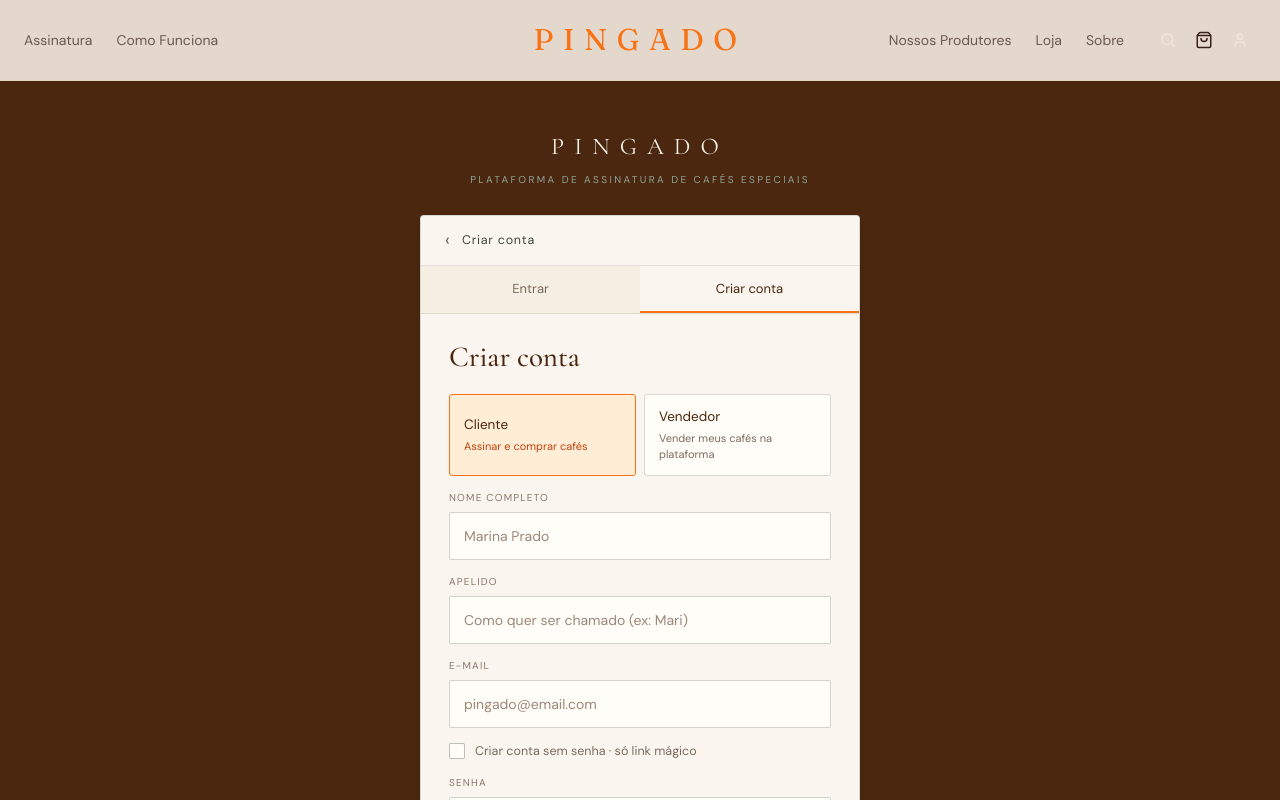
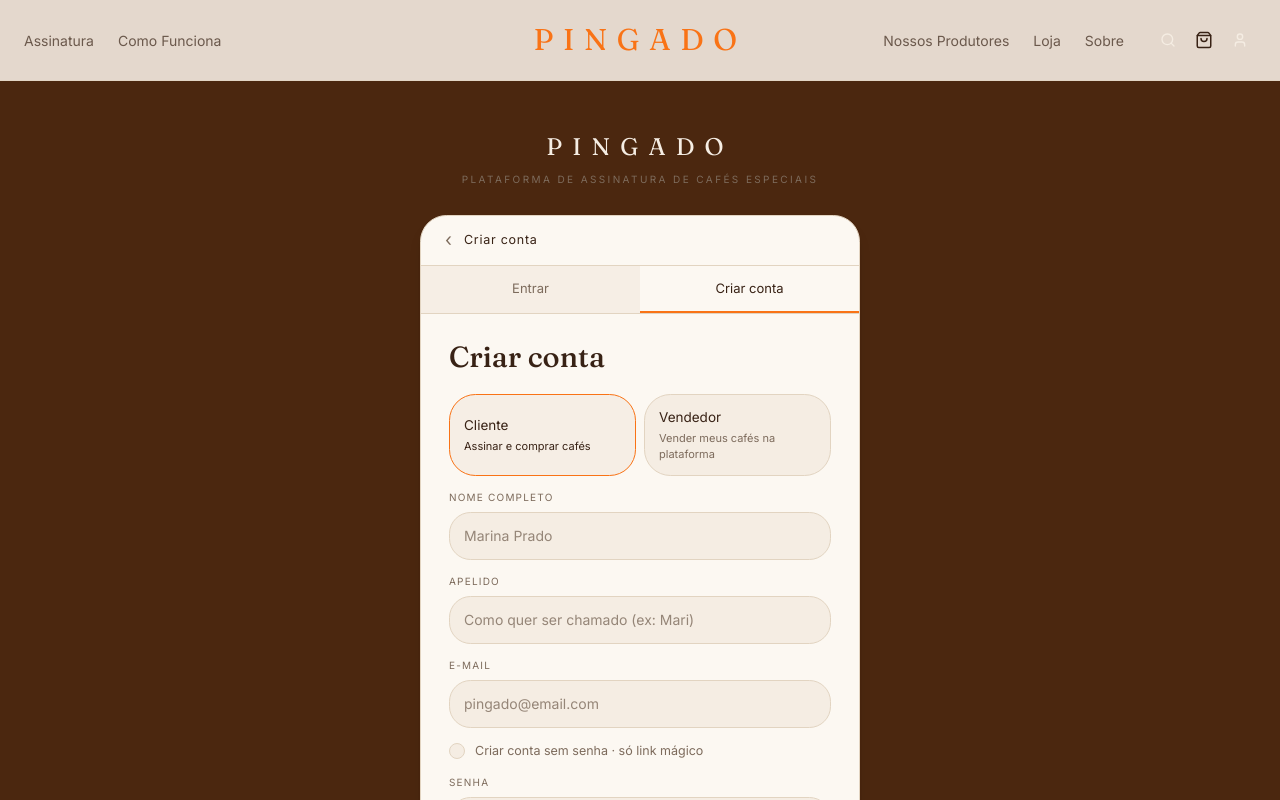
Before and after one commit to natycouto08nc-sudo/nova-pingado, a Next.js app: page /login in a window 1280 px wide. Both pictures are taken after a click on the button "Criar conta". Shown: the top 800 px of the page. Built offline with nearby package versions, Linux system fonts and the light colour scheme.

Commit message:
Padroniza o visual da tela de login

```diff
--- a/app/login/page.tsx
+++ b/app/login/page.tsx
@@ -43,18 +43,18 @@ function rotaDoPapel(papel: PapelUsuario) {
 function Field({ label, children }: { label: string; children: React.ReactNode }) {
   return (
     <label className="flex flex-col gap-[7px]">
-      <span className="text-[10px] tracking-[0.12em] uppercase text-pg-text-label">{label}</span>
+      <span className="text-[10px] tracking-[0.12em] uppercase text-muted-foreground">{label}</span>
       {children}
     </label>
   );
 }
 
-const inputCls = 'border border-[rgba(28,46,35,.2)] bg-pg-field rounded-[2px] px-[14px] py-[13px] text-sm text-pg-text placeholder:text-pg-text-tertiary focus:outline-none focus:border-pg-terracotta transition-colors';
+const inputCls = 'border border-border bg-background rounded-2xl px-[14px] py-[13px] text-sm text-foreground placeholder:text-muted-foreground/80 focus:outline-none focus:border-primary transition-colors';
 
 function ErroBox({ erro }: { erro: string }) {
   if (!erro) return null;
   return (
-    <div className="text-xs text-pg-error-fg bg-pg-error-bg border border-[rgba(155,58,44,.24)] rounded-[2px] px-[11px] py-[9px]">
+    <div className="text-xs text-destructive bg-destructive/10 border border-destructive/20 rounded-full px-[11px] py-[9px]">
       {erro}
     </div>
   );
@@ -65,8 +65,8 @@ function Chip({ label, active, onClick }: { label: string; active: boolean; onCl
     <button
       type="button"
       onClick={onClick}
-      className={`cursor-pointer text-xs px-[12px] py-[8px] rounded-[2px] border transition-colors ${
-        active ? 'bg-pg-terracotta border-pg-terracotta text-white' : 'bg-pg-field border-[rgba(28,46,35,.18)] text-[#3C4A3E]'
+      className={`cursor-pointer text-xs px-[12px] py-[8px] rounded-full border transition-colors ${
+        active ? 'bg-primary border-primary text-white' : 'bg-background border-border text-foreground'
       }`}
     >
       {label}
@@ -82,8 +82,8 @@ function Dots({ value, onChange }: { value: number; onChange: (n: number) => voi
           key={n}
           type="button"
           onClick={() => onChange(n)}
-          className={`cursor-pointer w-7 h-7 rounded-[2px] text-[11.5px] border transition-colors ${
-            value === n ? 'bg-pg-terracotta border-pg-terracotta text-white' : 'bg-pg-field border-[rgba(28,46,35,.18)] text-[#5E6A5C]'
+          className={`cursor-pointer w-7 h-7 rounded-full text-[11.5px] border transition-colors ${
+            value === n ? 'bg-primary border-primary text-white' : 'bg-background border-border text-muted-foreground'
           }`}
         >
           {n}
@@ -203,31 +203,31 @@ export default function LoginPage() {
   const mostrarTabs = passo === 'email' || passo === 'cadastro';
 
   return (
-    <div className="min-h-screen bg-pg-green flex flex-col justify-between text-pg-cream font-pg-ui">
+    <div className="min-h-screen bg-secondary flex flex-col justify-between text-secondary-foreground font-sans">
       <SiteHeader />
       <div className="flex-1 flex flex-col items-center justify-center py-[50px] px-6">
-        <div className="font-pg-display text-2xl tracking-[.42em] text-pg-cream-2">PINGADO</div>
-        <div className="text-[10px] tracking-[.24em] uppercase text-[#8FA394] mt-[9px]">Plataforma de assinatura de cafés especiais</div>
+        <div className="font-serif text-2xl tracking-[.42em] text-secondary-foreground">PINGADO</div>
+        <div className="text-[10px] tracking-[.24em] uppercase text-muted-foreground mt-[9px]">Plataforma de assinatura de cafés especiais</div>
 
-        <div className="w-[440px] max-w-full bg-pg-surface rounded-[4px] mt-7 text-pg-text overflow-hidden shadow-lg border border-[rgba(28,46,35,.15)]">
-          <div className="px-6 py-[15px] border-b border-[rgba(28,46,35,.10)] flex items-center gap-3">
+        <div className="w-[440px] max-w-full bg-card rounded-3xl mt-7 text-foreground overflow-hidden shadow-lg border border-border">
+          <div className="px-6 py-[15px] border-b border-border flex items-center gap-3">
           {podeVoltar && (
-            <button onClick={voltar} className="cursor-pointer border-0 bg-transparent p-0 text-lg leading-none text-[#5E6A5C]" aria-label="Voltar">‹</button>
+            <button onClick={voltar} className="cursor-pointer border-0 bg-transparent p-0 text-lg leading-none text-muted-foreground" aria-label="Voltar">‹</button>
           )}
-          <div className="text-[12.5px] tracking-[.06em] text-[#3C4A3E]">{texto.titulo}</div>
+          <div className="text-[12.5px] tracking-[.06em] text-foreground">{texto.titulo}</div>
         </div>
 
         {mostrarTabs && (
-          <div className="grid grid-cols-2 bg-pg-surface-alt border-b border-[rgba(28,46,35,.10)]">
+          <div className="grid grid-cols-2 bg-muted/40 border-b border-border">
             <button
               onClick={() => irAba('email')}
-              className={`cursor-pointer border-0 border-b-2 text-[13px] py-[13px] px-[10px] ${abaAtiva === 'email' ? 'bg-pg-surface text-pg-green border-pg-terracotta' : 'bg-transparent text-pg-text-secondary border-transparent'}`}
+              className={`cursor-pointer border-0 border-b-2 text-[13px] py-[13px] px-[10px] ${abaAtiva === 'email' ? 'bg-card text-foreground border-primary' : 'bg-transparent text-muted-foreground border-transparent'}`}
             >
               Entrar
             </button>
             <button
               onClick={() => irAba('cadastro')}
-              className={`cursor-pointer border-0 border-b-2 text-[13px] py-[13px] px-[10px] ${abaAtiva === 'cadastro' ? 'bg-pg-surface text-pg-green border-pg-terracotta' : 'bg-transparent text-pg-text-secondary border-transparent'}`}
+              className={`cursor-pointer border-0 border-b-2 text-[13px] py-[13px] px-[10px] ${abaAtiva === 'cadastro' ? 'bg-card text-foreground border-primary' : 'bg-transparent text-muted-foreground border-transparent'}`}
             >
               Criar conta
             </button>
@@ -235,7 +235,7 @@ export default function LoginPage() {
         )}
 
         <div className="px-7 pt-[26px] pb-7">
-          <h1 className="font-pg-display font-medium text-[29px] leading-[1.15] text-pg-green m-0">{texto.headline}</h1>
+          <h1 className="font-serif font-medium text-[29px] leading-[1.15] text-foreground m-0">{texto.headline}</h1>
 
           {passo === 'email' && (
             <div className="mt-5 flex flex-col gap-[14px]">
@@ -246,23 +246,23 @@ export default function LoginPage() {
                 <input type="password" className={inputCls} value={senha} onChange={(e) => { setSenha(e.target.value); setErro(''); }} placeholder="••••••••" />
               </Field>
               <ErroBox erro={erro} />
-              <button disabled={loading} onClick={() => handleEntrarSenha()} className="cursor-pointer border-0 bg-pg-terracotta hover:bg-pg-terracotta-hover text-white text-[13.5px] py-[14px] rounded-[2px] transition-colors disabled:opacity-60">
+              <button disabled={loading} onClick={() => handleEntrarSenha()} className="cursor-pointer border-0 bg-primary hover:bg-primary-hover text-white text-[13.5px] py-[14px] rounded-full transition-colors disabled:opacity-60">
                 Entrar
               </button>
               <div className="flex items-center justify-between gap-3">
-                <button onClick={handleEnviarLink} className="cursor-pointer border-0 bg-transparent p-0 text-[12.5px] text-pg-terracotta">Entrar sem senha · link mágico</button>
-                <span className="text-xs text-pg-text-tertiary">Esqueci minha senha</span>
+                <button onClick={handleEnviarLink} className="cursor-pointer border-0 bg-transparent p-0 text-[12.5px] text-primary">Entrar sem senha · link mágico</button>
+                <span className="text-xs text-muted-foreground/80">Esqueci minha senha</span>
               </div>
 
-              <div className="mt-2 pt-4 border-t border-[rgba(28,46,35,.08)] flex flex-col gap-2">
-                <div className="text-[10px] tracking-[.12em] uppercase text-pg-text-label">Contas de demonstração</div>
+              <div className="mt-2 pt-4 border-t border-border flex flex-col gap-2">
+                <div className="text-[10px] tracking-[.12em] uppercase text-muted-foreground">Contas de demonstração</div>
                 {DEMOS.map((d) => (
                   <button
                     key={d.email}
                     onClick={() => usarDemo(d.email)}
-                    className="cursor-pointer text-left border border-[rgba(28,46,35,.14)] hover:border-pg-terracotta bg-pg-field rounded-[2px] px-3 py-2 text-[12px] text-pg-text-secondary transition-colors"
+                    className="cursor-pointer text-left border border-border hover:border-primary bg-background rounded-full px-3 py-2 text-[12px] text-muted-foreground transition-colors"
                   >
-                    <span className="text-pg-text">{d.email}</span> · {d.tipo}
+                    <span className="text-foreground">{d.email}</span> · {d.tipo}
                   </button>
                 ))}
               </div>
@@ -271,19 +271,19 @@ export default function LoginPage() {
 
           {passo === 'metodo' && (
             <div className="mt-5 flex flex-col gap-[10px]">
-              <button onClick={handleEnviarLink} className="cursor-pointer text-left border border-pg-terracotta bg-pg-accent-bg rounded-[3px] px-[18px] py-4">
+              <button onClick={handleEnviarLink} className="cursor-pointer text-left border border-primary bg-muted/40 rounded-3xl px-[18px] py-4">
                 <div className="flex items-center justify-between gap-[10px]">
-                  <span className="text-[14.5px] text-pg-green">Receber link mágico por e-mail</span>
-                  <span className="text-[9.5px] tracking-[.12em] uppercase px-[7px] py-[3px] rounded-[2px] bg-pg-terracotta text-white">recomendado</span>
+                  <span className="text-[14.5px] text-foreground">Receber link mágico por e-mail</span>
+                  <span className="text-[9.5px] tracking-[.12em] uppercase px-[7px] py-[3px] rounded-full bg-primary text-white">recomendado</span>
                 </div>
-                <div className="text-xs text-pg-accent-fg mt-[6px] leading-[1.5]">Um clique no e-mail e você entra. Sem senha, válido por 15 minutos.</div>
+                <div className="text-xs text-foreground mt-[6px] leading-[1.5]">Um clique no e-mail e você entra. Sem senha, válido por 15 minutos.</div>
               </button>
-              <button onClick={() => setPasso('senha')} className="cursor-pointer text-left border border-[rgba(28,46,35,.2)] bg-pg-field rounded-[3px] px-[18px] py-4">
-                <div className="text-[14.5px] text-pg-green">Entrar com minha senha</div>
-                <div className="text-xs text-pg-text-secondary mt-[6px] leading-[1.5]">Use a senha cadastrada para esta conta.</div>
+              <button onClick={() => setPasso('senha')} className="cursor-pointer text-left border border-border bg-background rounded-3xl px-[18px] py-4">
+                <div className="text-[14.5px] text-foreground">Entrar com minha senha</div>
+                <div className="text-xs text-muted-foreground mt-[6px] leading-[1.5]">Use a senha cadastrada para esta conta.</div>
               </button>
-              <div className="text-[11.5px] text-pg-text-tertiary mt-[6px]">
-                Conta identificada: <span className="text-[#3C4A3E]">{email}</span> · perfil {perfilDetectado}
+              <div className="text-[11.5px] text-muted-foreground/80 mt-[6px]">
+                Conta identificada: <span className="text-foreground">{email}</span> · perfil {perfilDetectado}
               </div>
             </div>
           )}
@@ -294,30 +294,30 @@ export default function LoginPage() {
                 <input type="password" className={inputCls} value={senha} onChange={(e) => { setSenha(e.target.value); setErro(''); }} placeholder="••••••••" />
               </Field>
               <ErroBox erro={erro} />
-              <button disabled={loading} onClick={() => handleEntrarSenha()} className="cursor-pointer border-0 bg-pg-terracotta hover:bg-pg-terracotta-hover text-white text-[13.5px] py-[14px] rounded-[2px] transition-colors disabled:opacity-60">
+              <button disabled={loading} onClick={() => handleEntrarSenha()} className="cursor-pointer border-0 bg-primary hover:bg-primary-hover text-white text-[13.5px] py-[14px] rounded-full transition-colors disabled:opacity-60">
                 Entrar
               </button>
               <div className="flex items-center justify-between gap-3">
-                <button onClick={handleEnviarLink} className="cursor-pointer border-0 bg-transparent p-0 text-[12.5px] text-pg-terracotta">Prefiro o link mágico</button>
-                <span className="text-xs text-pg-text-tertiary">Esqueci minha senha</span>
+                <button onClick={handleEnviarLink} className="cursor-pointer border-0 bg-transparent p-0 text-[12.5px] text-primary">Prefiro o link mágico</button>
+                <span className="text-xs text-muted-foreground/80">Esqueci minha senha</span>
               </div>
             </div>
           )}
 
           {passo === 'enviado' && (
             <div className="mt-5 flex flex-col gap-[14px]">
-              <div className="border border-[rgba(28,46,35,.14)] bg-pg-field rounded-[3px] px-5 py-[18px]">
-                <div className="text-[9.5px] tracking-[.14em] uppercase text-pg-text-tertiary">Simulação da caixa de entrada</div>
-                <div className="font-pg-display text-xl text-pg-green mt-2">Seu acesso ao Pingado</div>
-                <p className="my-[6px] mb-[14px] text-[12.5px] text-pg-text-secondary leading-[1.55]">Para {email} · o link expira em 15 minutos e só funciona uma vez.</p>
-                <button disabled={loading} onClick={handleAbrirLink} className="cursor-pointer w-full border-0 bg-pg-green text-pg-cream-2 text-[13px] py-3 px-[18px] rounded-[2px] disabled:opacity-60">
+              <div className="border border-border bg-background rounded-3xl px-5 py-[18px]">
+                <div className="text-[9.5px] tracking-[.14em] uppercase text-muted-foreground/80">Simulação da caixa de entrada</div>
+                <div className="font-serif text-xl text-foreground mt-2">Seu acesso ao Pingado</div>
+                <p className="my-[6px] mb-[14px] text-[12.5px] text-muted-foreground leading-[1.55]">Para {email} · o link expira em 15 minutos e só funciona uma vez.</p>
+                <button disabled={loading} onClick={handleAbrirLink} className="cursor-pointer w-full border-0 bg-secondary text-secondary-foreground text-[13px] py-3 px-[18px] rounded-full disabled:opacity-60">
                   Entrar no Pingado
                 </button>
               </div>
               <ErroBox erro={erro} />
               <div className="flex items-center justify-between gap-3">
-                <button onClick={handleEnviarLink} className="cursor-pointer border-0 bg-transparent p-0 text-[12.5px] text-pg-terracotta">Reenviar link</button>
-                <button onClick={() => setPasso('senha')} className="cursor-pointer border-0 bg-transparent p-0 text-[12.5px] text-[#5E6A5C]">Usar senha em vez disso</button>
+                <button onClick={handleEnviarLink} className="cursor-pointer border-0 bg-transparent p-0 text-[12.5px] text-primary">Reenviar link</button>
+                <button onClick={() => setPasso('senha')} className="cursor-pointer border-0 bg-transparent p-0 text-[12.5px] text-muted-foreground">Usar senha em vez disso</button>
               </div>
             </div>
           )}
@@ -331,10 +331,10 @@ export default function LoginPage() {
                     <button
                       key={t}
                       onClick={() => { setContaTipo(t); setErro(''); }}
-                      className={`cursor-pointer text-left border rounded-[3px] px-[14px] py-3 ${on ? 'bg-pg-accent-bg border-pg-terracotta' : 'bg-pg-field border-[rgba(28,46,35,.18)]'}`}
+                      className={`cursor-pointer text-left border rounded-3xl px-[14px] py-3 ${on ? 'bg-muted/40 border-primary' : 'bg-background border-border'}`}
                     >
-                      <div className="text-[13.5px] text-pg-green">{t === 'cliente' ? 'Cliente' : 'Vendedor'}</div>
-                      <div className={`text-[11px] mt-[3px] ${on ? 'text-pg-accent-fg' : 'text-pg-text-secondary'}`}>
+                      <div className="text-[13.5px] text-foreground">{t === 'cliente' ? 'Cliente' : 'Vendedor'}</div>
+                      <div className={`text-[11px] mt-[3px] ${on ? 'text-foreground' : 'text-muted-foreground'}`}>
                         {t === 'cliente' ? 'Assinar e comprar cafés' : 'Vender meus cafés na plataforma'}
                       </div>
                     </button>
@@ -355,11 +355,11 @@ export default function LoginPage() {
               <label className="flex items-center gap-[10px] cursor-pointer select-none">
                 <span
                   onClick={() => setSemSenha((v) => !v)}
-                  className={`w-[16px] h-[16px] rounded-[2px] border flex-none flex items-center justify-center ${semSenha ? 'bg-pg-terracotta border-pg-terracotta' : 'bg-pg-field border-[rgba(28,46,35,.3)]'}`}
+                  className={`w-[16px] h-[16px] rounded-full border flex-none flex items-center justify-center ${semSenha ? 'bg-primary border-primary' : 'bg-background border-border'}`}
                 >
                   {semSenha && <span className="w-[8px] h-[8px] rounded-[1px] bg-white" />}
                 </span>
-                <span className="text-[12.5px] text-pg-text-secondary" onClick={() => setSemSenha((v) => !v)}>Criar conta sem senha · só link mágico</span>
+                <span className="text-[12.5px] text-muted-foreground" onClick={() => setSemSenha((v) => !v)}>Criar conta sem senha · só link mágico</span>
               </label>
               {!semSenha && (
                 <Field label="Senha">
@@ -367,10 +367,10 @@ export default function LoginPage() {
                 </Field>
               )}
               <ErroBox erro={erro} />
-              <button onClick={handleCriarConta} className="cursor-pointer border-0 bg-pg-terracotta hover:bg-pg-terracotta-hover text-white text-[13.5px] py-[14px] rounded-[2px] transition-colors">
+              <button onClick={handleCriarConta} className="cursor-pointer border-0 bg-primary hover:bg-primary-hover text-white text-[13.5px] py-[14px] rounded-full transition-colors">
                 {contaTipo === 'vendedor' ? 'Continuar · dados da torrefação' : 'Continuar · meu perfil sensorial'}
               </button>
-              <div className="text-[11.5px] text-pg-text-tertiary leading-[1.5]">Ao criar a conta você aceita os termos de uso e a política de privacidade do Pingado.</div>
+              <div className="text-[11.5px] text-muted-foreground/80 leading-[1.5]">Ao criar a conta você aceita os termos de uso e a política de privacidade do Pingado.</div>
             </div>
           )}
 
@@ -378,17 +378,17 @@ export default function LoginPage() {
             <div className="mt-5 flex flex-col gap-4">
               <div className="flex flex-col gap-[2px]">
                 {SENS_AXES.map((axis) => (
-                  <div key={axis.key} className="py-2 border-b border-[rgba(28,46,35,.08)]">
+                  <div key={axis.key} className="py-2 border-b border-border">
                     <div className="flex items-center justify-between gap-[10px]">
-                      <span className="text-[13px] text-pg-text">{axis.label}</span>
+                      <span className="text-[13px] text-foreground">{axis.label}</span>
                       <Dots value={quiz[axis.key]} onChange={(n) => setQuiz((q) => ({ ...q, [axis.key]: n }))} />
                     </div>
-                    <div className="text-[10.5px] text-pg-text-tertiary mt-[5px]">{axis.left} → {axis.right}</div>
+                    <div className="text-[10.5px] text-muted-foreground/80 mt-[5px]">{axis.left} → {axis.right}</div>
                   </div>
                 ))}
               </div>
               <div>
-                <div className="text-[10px] tracking-[.12em] uppercase text-pg-text-label mb-2">Alguma restrição?</div>
+                <div className="text-[10px] tracking-[.12em] uppercase text-muted-foreground mb-2">Alguma restrição?</div>
                 <div className="flex flex-wrap gap-[7px]">
                   {RESTRICOES_QUIZ.map((r) => (
                     <Chip key={r} label={r} active={quizRestricoes.includes(r)} onClick={() => toggleRestricao(r)} />
@@ -396,14 +396,14 @@ export default function LoginPage() {
                 </div>
               </div>
               <div>
-                <div className="text-[10px] tracking-[.12em] uppercase text-pg-text-label mb-2">Plano da assinatura</div>
+                <div className="text-[10px] tracking-[.12em] uppercase text-muted-foreground mb-2">Plano da assinatura</div>
                 <div className="flex gap-[7px]">
                   {PLANOS_ASSINATURA.map((p) => (
                     <Chip key={p} label={p} active={contaPlano === p} onClick={() => setContaPlano(p)} />
                   ))}
                 </div>
               </div>
-              <button onClick={handleConcluirQuiz} className="cursor-pointer border-0 bg-pg-terracotta hover:bg-pg-terracotta-hover text-white text-[13.5px] py-[14px] rounded-[2px] transition-colors">
+              <button onClick={handleConcluirQuiz} className="cursor-pointer border-0 bg-primary hover:bg-primary-hover text-white text-[13.5px] py-[14px] rounded-full transition-colors">
                 Ver meu perfil sensorial
               </button>
             </div>
@@ -423,7 +423,7 @@ export default function LoginPage() {
                 <input className={inputCls} value={lojaCapacidade} onChange={(e) => { setLojaCapacidade(e.target.value); setErro(''); }} placeholder="400" />
               </Field>
               <div>
-                <div className="text-[10px] tracking-[.12em] uppercase text-pg-text-label mb-2">Quero vender em</div>
+                <div className="text-[10px] tracking-[.12em] uppercase text-muted-foreground mb-2">Quero vender em</div>
                 <div className="flex flex-wrap gap-[7px]">
                   {(['Vitrine', 'Assinatura'] as const).map((c) => (
                     <Chip key={c} label={c} active={lojaCanais.includes(c)} onClick={() => toggleCanal(c)} />
@@ -431,7 +431,7 @@ export default function LoginPage() {
                 </div>
               </div>
               <ErroBox erro={erro} />
-              <button onClick={handleConcluirLoja} className="cursor-pointer border-0 bg-pg-terracotta hover:bg-pg-terracotta-hover text-white text-[13.5px] py-[14px] rounded-[2px] transition-colors">
+              <button onClick={handleConcluirLoja} className="cursor-pointer border-0 bg-primary hover:bg-primary-hover text-white text-[13.5px] py-[14px] rounded-full transition-colors">
                 Criar meu painel de vendedor
               </button>
             </div>
@@ -439,14 +439,14 @@ export default function LoginPage() {
 
           {passo === 'pronto' && (
             <div className="mt-5 flex flex-col gap-[14px]">
-              <div className="border border-[rgba(192,86,43,.3)] bg-pg-accent-bg rounded-[3px] px-5 py-[18px]">
-                <div className="text-[9.5px] tracking-[.14em] uppercase text-pg-terracotta-text">
+              <div className="border border-primary/40 bg-muted/40 rounded-3xl px-5 py-[18px]">
+                <div className="text-[9.5px] tracking-[.14em] uppercase text-primary">
                   {contaTipo === 'vendedor' ? 'Painel liberado' : 'Perfil sensorial mapeado'}
                 </div>
-                <div className="font-pg-display text-2xl text-pg-green mt-[7px] leading-[1.15]">
+                <div className="font-serif text-2xl text-foreground mt-[7px] leading-[1.15]">
                   {contaTipo === 'vendedor' ? (contaNome || 'Sua torrefação') : (pronto?.perfilNome || melhorPerfilQuiz.nome)}
                 </div>
-                <p className="mt-2 text-[12.5px] text-pg-accent-fg leading-[1.55]">
+                <p className="mt-2 text-[12.5px] text-foreground leading-[1.55]">
                   {contaTipo === 'vendedor'
                     ? `Conta criada para ${email}. Cadastre seu primeiro café com perfil sensorial completo para entrar na curadoria do próximo ciclo.`
                     : `Suas caixas do plano ${contaPlano} vão priorizar cafés compatíveis com esse paladar${quizRestricoes.length ? ', respeitando: ' + quizRestricoes.join(', ') + '.' : '.'}`}
@@ -458,7 +458,7 @@ export default function LoginPage() {
                         <span className="text-[11.5px] text-[#5E4A3C]">{axis.label}</span>
                         <div className="flex gap-1">
                           {pipsFor(quiz[axis.key]).map((on, i) => (
-                            <span key={i} className={`w-[7px] h-[7px] rounded-full ${on ? 'bg-pg-terracotta' : 'bg-[#DED5C6]'}`} />
+                            <span key={i} className={`w-[7px] h-[7px] rounded-full ${on ? 'bg-primary' : 'bg-[#DED5C6]'}`} />
                           ))}
                         </div>
                       </div>
@@ -466,7 +466,7 @@ export default function LoginPage() {
                   </div>
                 )}
               </div>
-              <button disabled={loading} onClick={handleEntrarConta} className="cursor-pointer border-0 bg-pg-green text-pg-cream-2 text-[13.5px] py-[14px] rounded-[2px] disabled:opacity-60">
+              <button disabled={loading} onClick={handleEntrarConta} className="cursor-pointer border-0 bg-secondary text-secondary-foreground text-[13.5px] py-[14px] rounded-full disabled:opacity-60">
                 {contaTipo === 'vendedor' ? 'Abrir meu painel' : 'Entrar na vitrine'}
               </button>
             </div>
@@ -474,7 +474,7 @@ export default function LoginPage() {
         </div>
       </div>
 
-      <div className="text-[11.5px] text-[#8FA394] mt-[22px] max-w-[440px] text-center leading-[1.6]">
+      <div className="text-[11.5px] text-muted-foreground mt-[22px] max-w-[440px] text-center leading-[1.6]">
         Demonstração com dados fictícios · escolha uma conta de demonstração ou crie a sua.
       </div>
       </div>
```
